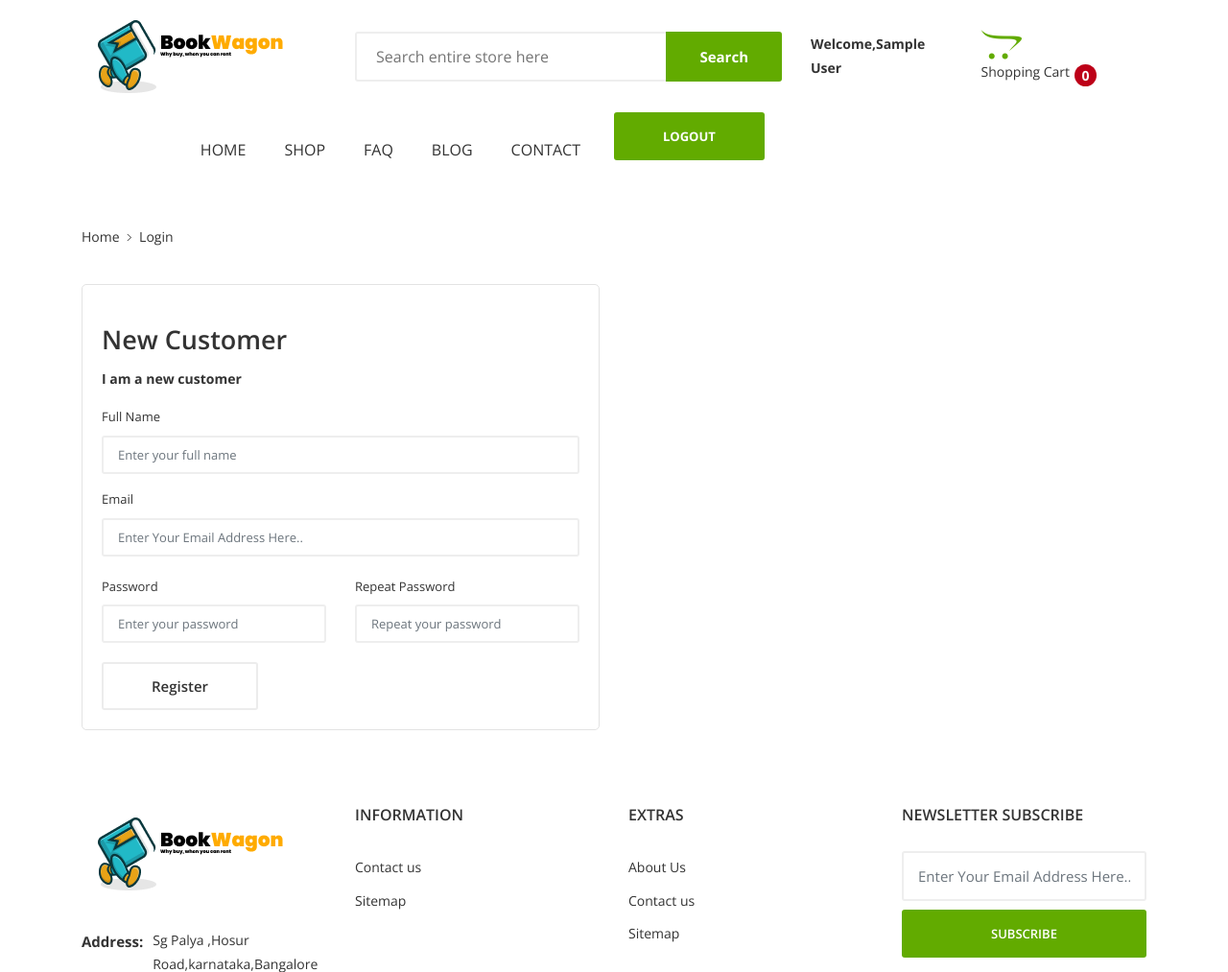
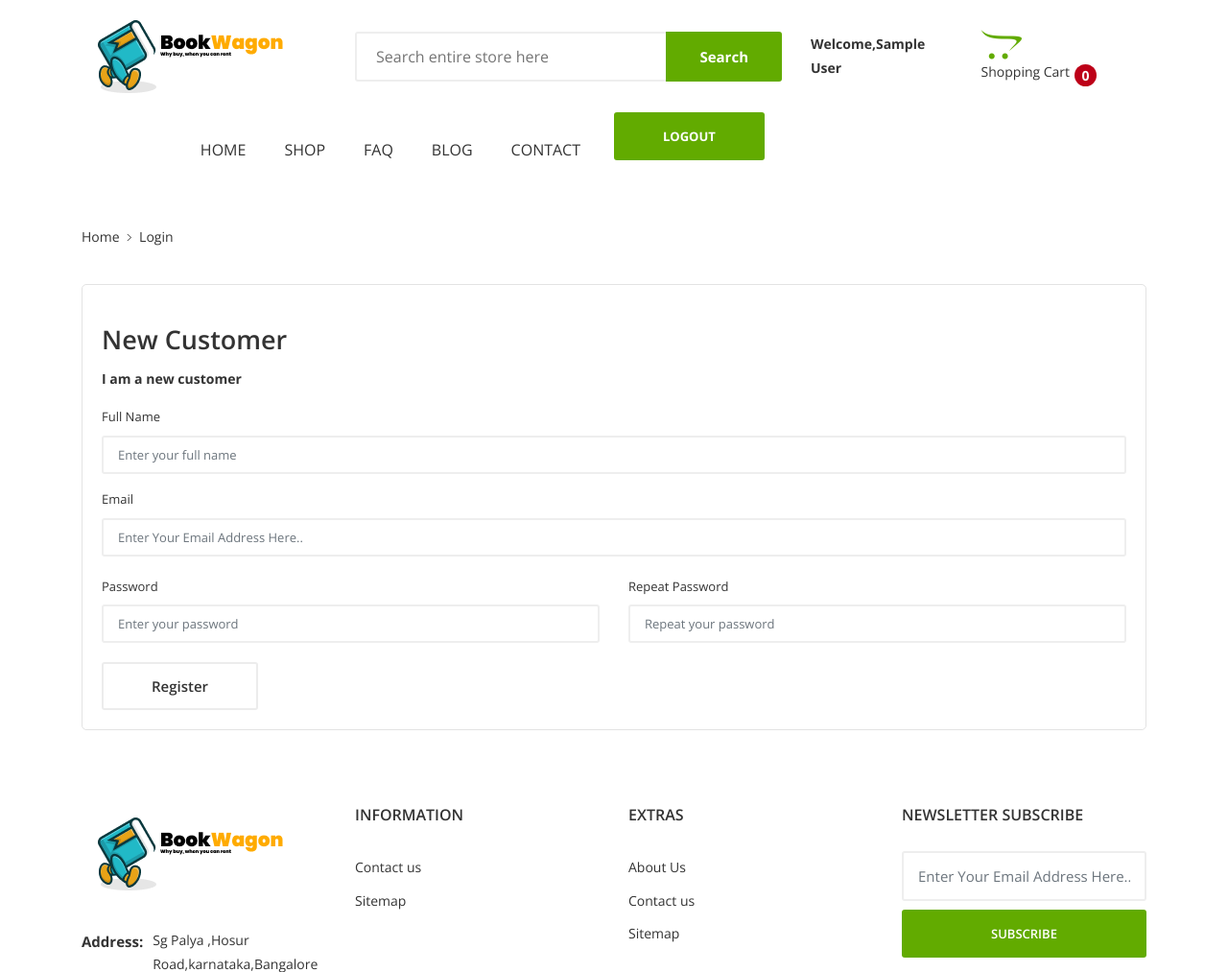
Before and after one commit to dipanshuvaibhav/BookWagon_DBMS_Project, a PHP site: page /blogpost.php in a window 1280 px wide. Shown: the top 1013 px of the page at 96% size. Run offline with PHP 8.4, Linux system fonts and the light colour scheme; the visitor is signed in with stand-in values (Sample User, id 1); data that the repository does not hold is empty; some web fonts are replaced.

Commit message:
Update blogpost.php

```diff
--- a/blogpost.php
+++ b/blogpost.php
@@ -173,7 +173,7 @@ session_start();
 		<main class="page-section inner-page-sec-padding-bottom">
 			<div class="container">
 				<div class="row">
-					<div class="col-sm-12 col-md-12 col-xs-12 col-lg-6 mb--30 mb-lg--0">
+					<div class="col-sm-12 col-md-12 col-xs-12  mb--30 mb-lg--0">
 						<!-- Login Form s-->
 						<form action="registration.php" method="post">
 							<div class="login-form">
```
